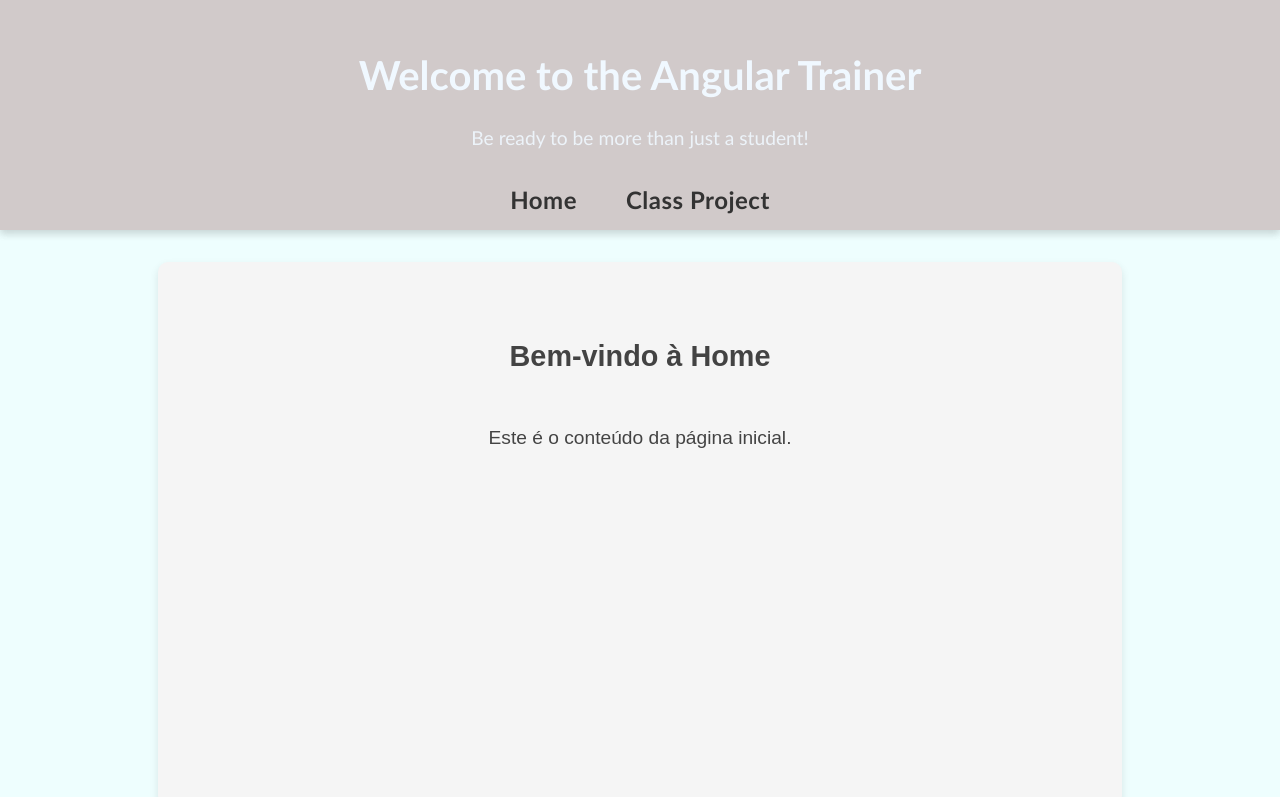
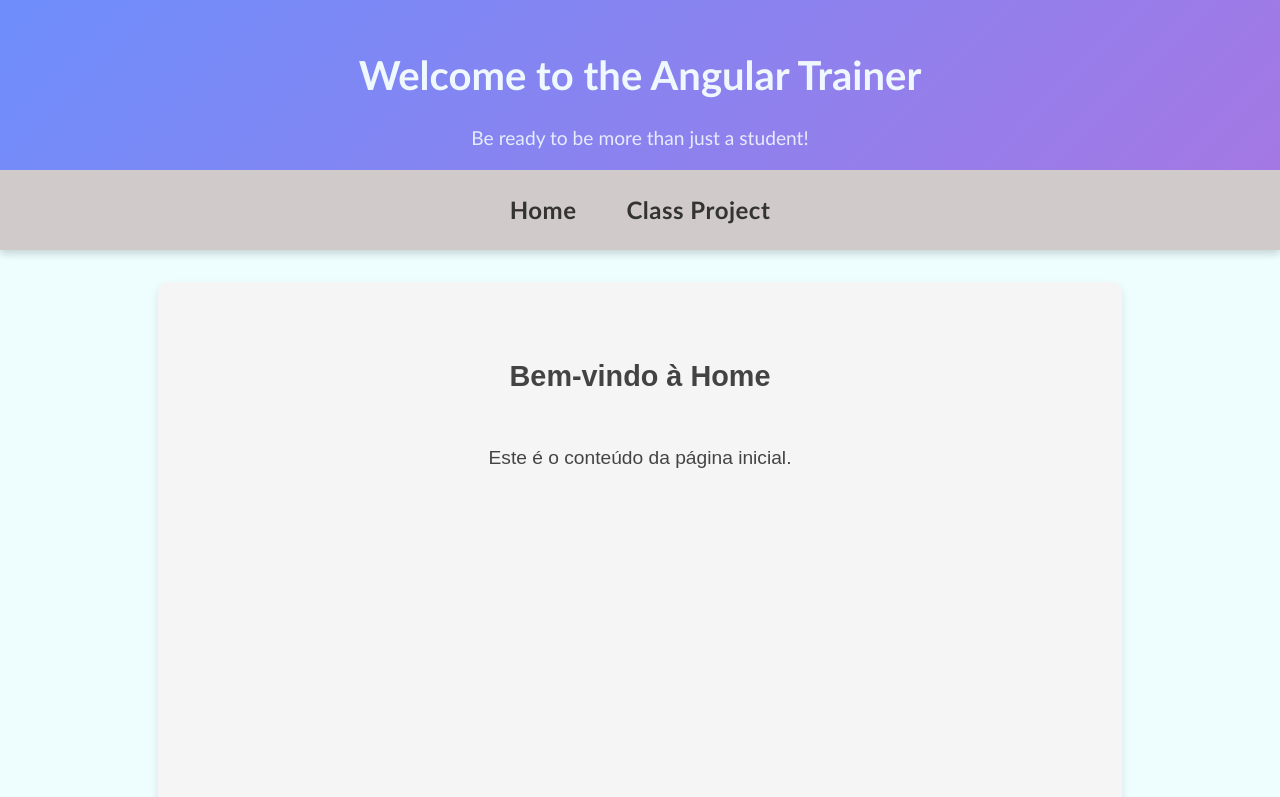
Before and after one commit to Tonyfilho/starting-class-hit, an Angular app in the folder starting/: page /home in a window 1280 px wide. Shown: the top 797 px of the page. Built offline with nearby package versions, Linux system fonts and the light colour scheme.

Commit message:
fixing html

```diff
--- a/starting/src/app/components/header/header.component.css
+++ b/starting/src/app/components/header/header.component.css
@@ -1,7 +1,7 @@
 .header {
     width: 100%;
     min-height: max-content;
-    background-color: var(--background-color-sections2);
+    /* background-color: var(--background-color-sections2); */
     box-shadow: var(--shadow) ;
     display: flex;
     align-items: center;
@@ -13,7 +13,7 @@
 .local-header {
     position: relative;
     width: 100%;
-    background-color: var(--background-color-header);
+    background: var(--background-color-header);
     color: var(--text-color-light);
     box-shadow: var(--shadow);
 }
@@ -40,8 +40,7 @@
 
 
 .nav-content {
-    max-width: 1200px;
-    min-height: 60px;
+    min-height: 80px;
     margin: 0 auto;
     padding: 0 16px;
     display: flex;
@@ -50,6 +49,7 @@
     justify-content: center;
     flex-wrap: wrap;
     gap: 25px;
+     background-color: var(--background-color-sections2);
     background-size: var(--animation-background-size);
     animation: var(--animation-background-size);
     height: max-content;
--- a/starting/src/styles.css
+++ b/starting/src/styles.css
@@ -4,11 +4,11 @@ body { margin: 0; font-family: Roboto, "Helvetica Neue", sans-serif; }
 :root {
     --primary-doc-color: linear-gradient(68.15deg, #1e293b 14.62%, #01060f 85.61%);;
     --secondary-doc-color: linear-gradient(68.15deg, #222 14.62%, #050c1b 85.61%);;
+    --background-color-header: linear-gradient(135deg, #6e8efb, #a777e3);;
     --background-color: rgba(200, 252, 252, 0.308);
     --background-color-sections: #f5f5f5;
     --background-color-sections2: #d1caca;;
     --background-color-code: #333;
-    --background-color-header: linear-gradient(135deg, #6e8efb, #a777e3);;
     --animation-move-gradient: moveGradient 3s linear infinite;
     --animation-background-size: 200% 100%;
 /* Variáveis CSS para cores e tamanhos */
```
